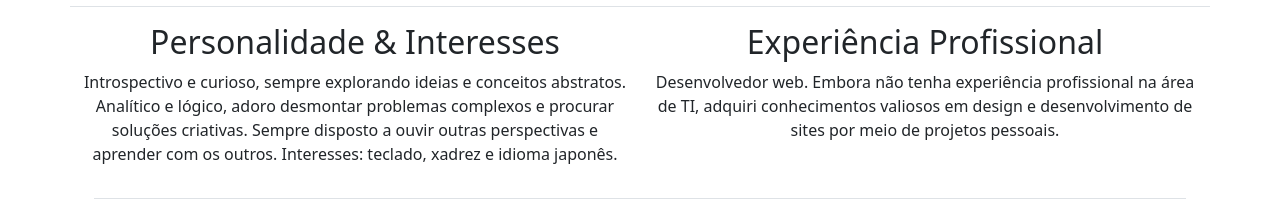
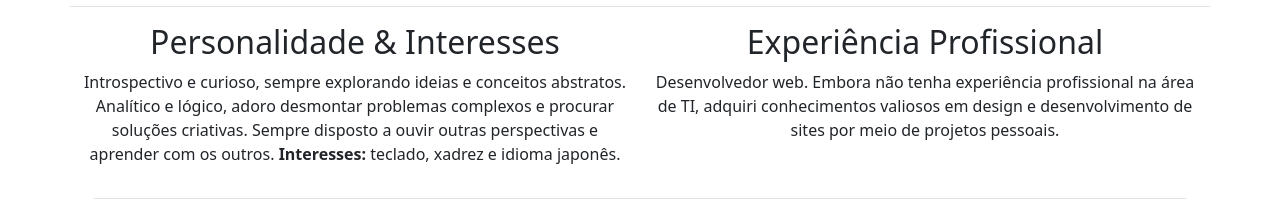
Before and after one commit to Fabken42/Portfolio, a React (Create React App) app: page / in a window 1280 px wide. Shown: the part 702-918 px from the top of the page. Built offline with nearby package versions, Linux system fonts and the light colour scheme.

Commit message:
Update About.js

```diff
--- a/src/components/About.js
+++ b/src/components/About.js
@@ -9,7 +9,7 @@ const SobreMim = () => {
           <Col md={6}>
             <h2>Personalidade & Interesses</h2>
             <p>
-              Introspectivo e curioso, sempre explorando ideias e conceitos abstratos. Analítico e lógico, adoro desmontar problemas complexos e procurar soluções criativas. Sempre disposto a ouvir outras perspectivas e aprender com os outros. Interesses: teclado, xadrez e idioma japonês.
+              Introspectivo e curioso, sempre explorando ideias e conceitos abstratos. Analítico e lógico, adoro desmontar problemas complexos e procurar soluções criativas. Sempre disposto a ouvir outras perspectivas e aprender com os outros. <strong>Interesses:</strong> teclado, xadrez e idioma japonês.
             </p>
           </Col>
           <Col md={6}>
```
